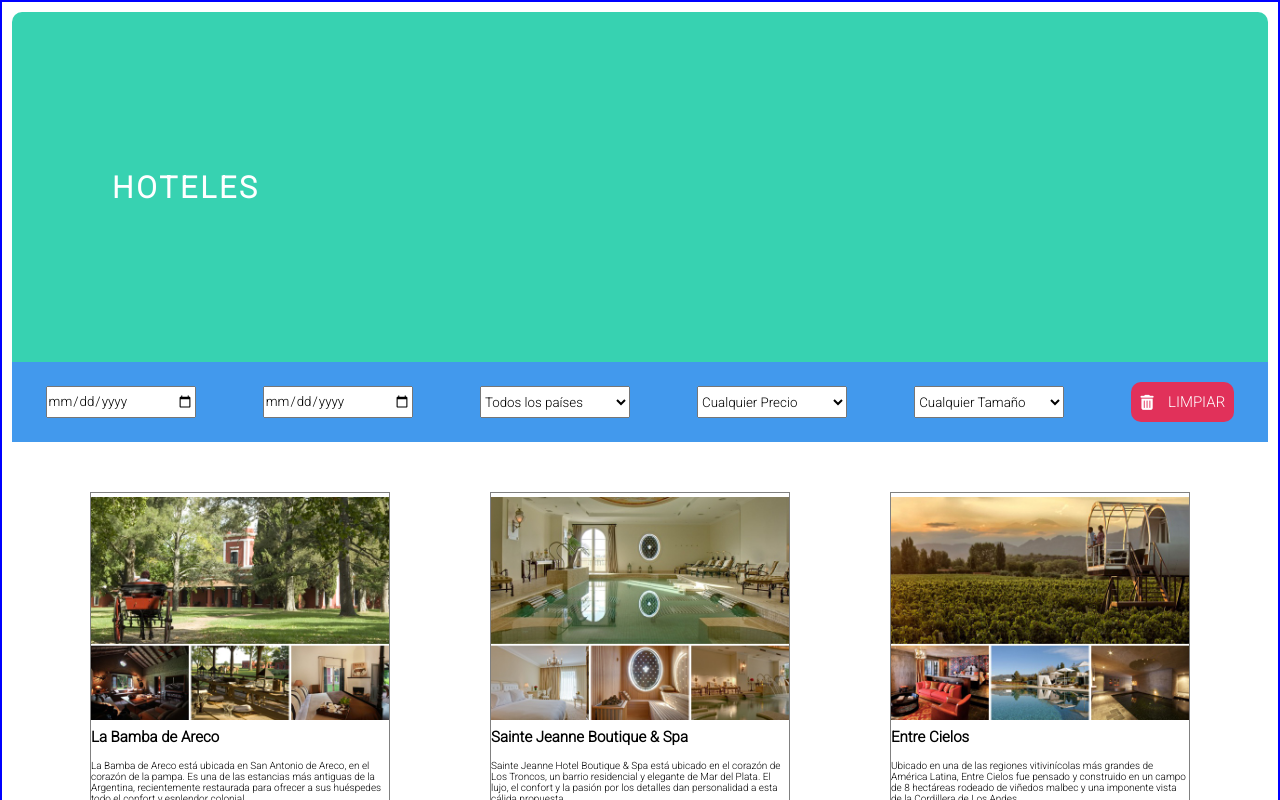
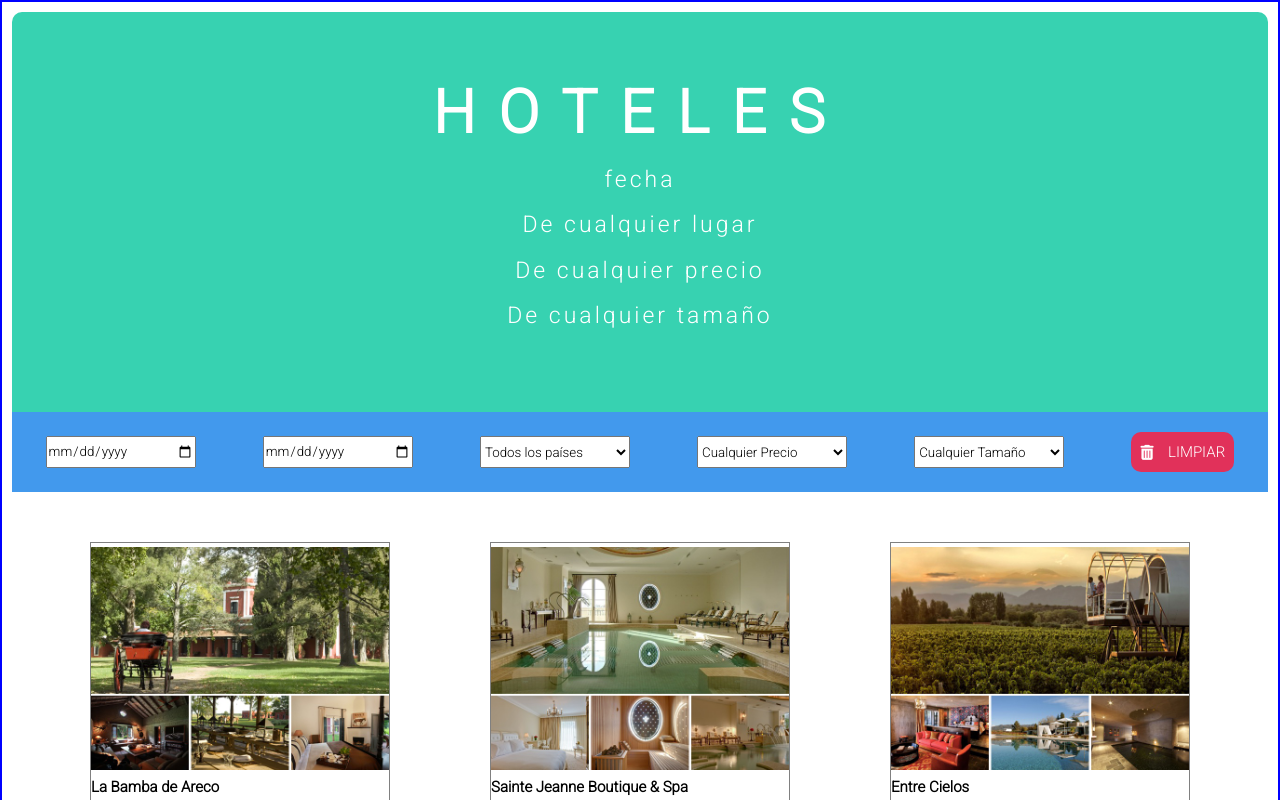
Before and after one commit to MGagiledevelopment/HOTELRESERVATION-PROJECT, a React (Create React App) app: page / in a window 1280 px wide. Shown: the top 800 px of the page. Built offline with nearby package versions, Linux system fonts and the light colour scheme.

Commit message:
filtros en header

```diff
--- a/src/App.jsx
+++ b/src/App.jsx
@@ -13,12 +13,20 @@ function App() {
 
  let [listaHoteles, setListaHoteles] = useState(hotelsData)
 
+ let [startDate, setStartDate] = useState(" ")
+//  console.log(startDate)
+
+
+
+
+ let [endDate, setEndDate] = useState(" ")
+//  console.log(endDate)
+
  let [country, setCountry] = useState("all")
 
  let [price, setPrice] = useState("all")
 
  let [size, setSize] = useState("all")
-
 
 
 
@@ -31,14 +39,14 @@ function App() {
 
   return (
     <div className="App">
-    <Header />
+    <Header filter={{country,price,size}}/>
     <Filters listaHotelesActualizada={actualizador}
              listaHoteles={listaHoteles}
-             filter={{country, price, size}}
-             setter={{setCountry,setPrice,setSize}} />
+             filter={{startDate, endDate, country, price, size}}
+             setter={{setStartDate, setEndDate ,setCountry,setPrice,setSize}} />
 
     <List listaHoteles={listaHoteles}
-          filter={{country, price, size}}/>
+          filter={{startDate, endDate,country, price, size}}/>
 
     </div>
   );
--- a/src/css/header.module.css
+++ b/src/css/header.module.css
@@ -1,17 +1,32 @@
 @import url(fonts.css);
 
-
+.title{
+font-size: 6rem;
+font-weight: bold;
+letter-spacing: 2.3rem;
+}
 .header{
     background-color: rgb( 55, 210, 177 );
     width: 100%;
-    height: 35rem;
+    height: 40rem;
     border-top-left-radius:1rem;
     border-top-right-radius:1rem;
     color:white;
     display:flex;
+    flex-direction: column;
     align-items: center;
-    padding-left: 10rem;
+    justify-content: center;
     font-family: 'Roboto', sans-serif;
     letter-spacing: 0.3rem;
-    font-size: 3rem;
+    font-size: 2.3rem;
 }
+
+.filters{
+ /* border:1px solid red; */
+ height: 20rem;
+ display: flex;
+ flex-direction: column;
+align-items: center;
+ justify-content: space-evenly;
+
+}
--- a/src/main-components/Filters.jsx
+++ b/src/main-components/Filters.jsx
@@ -1,23 +1,21 @@
 import React from "react";
 import FiltersStyles from "../css/filters.module.css";
-import InputStartDate from "../sub-components/InputStartDate"
-import InputEndDate from "../sub-components/InputEndDate"
+import InputStartDate from "../sub-components/InputStartDate";
+import InputEndDate from "../sub-components/InputEndDate";
 import SelectCountry from "../sub-components/SelectCountry";
 import SelectPrice from "../sub-components/SelectPrice";
 import SelectSize from "../sub-components/SelectSize";
 import Button from "../sub-components/Button";
 
 export default function Filters(props) {
-
   return (
     <div className={FiltersStyles.filters}>
-      <InputStartDate/>
-      <InputEndDate/>
+      <InputStartDate startDate={props.filter.startDate} setStartDate={props.setter.setStartDate} />
+      <InputEndDate endDate={props.filter.endDate} setEndDate={props.setter.setEndDate}/>
 
       <SelectCountry
         inputValue={props.filter.country}
         setCountry={props.setter.setCountry}
-
       />
       <SelectPrice
         inputValue={props.filter.price}
@@ -26,14 +24,17 @@ export default function Filters(props) {
       <SelectSize
         inputValue={props.filter.size}
         setSize={props.setter.setSize}
-
       />
       <Button
         listaHotelesActualizada={props.listaHotelesActualizada}
         hotelList={props.listaHoteles}
-      setPrice={ props.setter.setPrice}
+        setStartDate={props.setter.setStartDate}
+        setEndDate={props.setter.setEndDate}
+        setPrice={props.setter.setPrice}
         setCountry={props.setter.setCountry}
-              setSize={props.setter.setSize} />
+        setSize={props.setter.setSize}
+
+      />
     </div>
   );
 }
--- a/src/main-components/Header.jsx
+++ b/src/main-components/Header.jsx
@@ -1,10 +1,19 @@
 import React from "react"
 import HeaderStyles from "../css/header.module.css"
+import { showCountry } from "../utils"
+import { showPrice } from "../utils"
+import { showSize } from "../utils"
 
-export default function Header () {
+export default function Header (props) {
     return (
-        <div >
-        <h1 className={HeaderStyles.header}>HOTELES </h1>
+        <div className={HeaderStyles.header}>
+        <h1 className={HeaderStyles.title} >HOTELES </h1>
+        <div className={HeaderStyles.filters}>
+        <div>fecha</div>
+        <div>{showCountry(props.filter.country)}</div>
+        <div>{showPrice(props.filter.price)}</div>
+        <div>{showSize(props.filter.size)}</div>
+        </div>
         </div>
     )
 }
--- a/src/main-components/List.jsx
+++ b/src/main-components/List.jsx
@@ -8,12 +8,12 @@ export default function List(props) {
 
    let filteredHotel = filterHotels(
       props.listaHoteles,
+      props.filter.startDate,
+      props.filter.endDate,
       props.filter.country,
       props.filter.price,
       props.filter.size
    )
-// console.log(props.filter.size)
-
 
 
   if (filteredHotel.length !== 0) {
--- a/src/sub-components/Button.jsx
+++ b/src/sub-components/Button.jsx
@@ -6,9 +6,12 @@ import FiltersStyles from "../css/filters.module.css"
 
 export default function Button(props) {
     const reset = () =>{
+    props.setStartDate('')
+    props.setEndDate('')
     props.setCountry('all')
     props.setSize('all')
     props.setPrice('all')
+
 
     Swal.fire({
         icon:'info',
--- a/src/sub-components/InputEndDate.jsx
+++ b/src/sub-components/InputEndDate.jsx
@@ -1,6 +1,22 @@
 import React from "react"
 import FiltersStyles from "../css/filters.module.css"
-export default function InputEndDate () {
-    return <input type="date" className={FiltersStyles.filter}/>
 
-}
+
+
+export default function InputEndDate ({endDate, setEndDate}) {
+
+    const handleDate = (e) => {
+
+        const inputDate = e.target.value
+
+
+        const newDate = new Date(inputDate+"T00:00:00").getTime() // el timestamp se agrega para que se regularice el desfasaje de tiempo
+
+
+        setEndDate(inputDate)
+
+    }
+
+    return <input type="date" className={FiltersStyles.filter} onChange={handleDate}   value={endDate}
+    />
+    }
--- a/src/sub-components/InputStartDate.jsx
+++ b/src/sub-components/InputStartDate.jsx
@@ -1,12 +1,29 @@
-import React from "react"
-import FiltersStyles from "../css/filters.module.css"
+import React from "react";
+import FiltersStyles from "../css/filters.module.css";
+
+export default function InputStartDate({ startDate, setStartDate }) {
+  //usé DES-ESTRUCTURING EN ESTE CASO PARA LLAMAR A LAS PROPS //
+
+  const handleDate = (e) => {
+
+   const fechaInput = e.target.value
 
 
-export default function InputDate (){
-    return(
-        <>
-        <input type="date" className={FiltersStyles.filter}/>
+   const fechaCreada = new Date(fechaInput+"T00:00:00").getTime() // el timestamp se agrega para que se regularice el desfasaje de tiempo
 
-        </>
-    )
+
+   setStartDate(fechaInput)
+
+  };
+
+  return (
+    <>
+      <input
+        type="date"
+        className={FiltersStyles.filter}
+        onChange={handleDate}
+        value={startDate}
+      />
+    </>
+  );
 }
--- a/src/utils.js
+++ b/src/utils.js
@@ -1,13 +1,11 @@
 // import { hotelsData } from "./back-info";
 
 export const sizeTransformer = (size) => {
- if (size <10){
-   return "Pequeño"
- } else if ( size >= 10 && size < 20){
-   return "Mediano"
-
- } else return "Grande"
-
+  if (size < 10) {
+    return "Pequeño";
+  } else if (size >= 10 && size < 20) {
+    return "Mediano";
+  } else return "Grande";
 };
 
 export const priceTransformer = (price) => {
@@ -33,44 +31,96 @@ export const priceTransformer = (price) => {
 
 // }
 
-
-export let  filterHotels = (
+export let filterHotels = (
   arrayHotels,
+  startDate,
+  endDate,
   country,
   price,
   size
-) =>{
+) => {
+  const filteredArray = arrayHotels
+
+    .filter(function (hotel) {
+      console.log(
+        "esta es la fecha DESDE del hotel: " + hotel.availabilityFrom
+      );
+      console.log("esta es la fecha DESDE del INPUT: " + startDate);
+      console.log("esta es la fecha HASTA del INPUT: " + endDate);
+
+      if (startDate === " " || endDate === " ") {
+        return hotel;
+      } else if (startDate <= endDate) {
+        return (
+          hotel.availabilityFrom <= endDate && hotel.availabilityTo >= startDate
+        );
+      } else return hotel;
+    })
+
+    .filter(function (hotel) {
+      if (country !== "all") {
+        return hotel.country === country;
+      }
+      return hotel;
+    })
+
+    .filter(function (hotel) {
+      if (price !== "all") {
+        let priceCategory = priceTransformer(price);
+        //  console.log(priceCategory)
+        return priceCategory === hotel.price;
+      }
+
+      return hotel;
+    })
+
+    .filter(function (hotel) {
+      if (size !== "all") {
+        let sizeCategory = sizeTransformer(hotel.rooms);
+
+        return sizeCategory === size;
+      }
+      return hotel;
+    });
+
+  return filteredArray;
+};
+
+//FUNCIONES PARA MOSTRAR FILTRO EN EL HEADER //
+
+//pais
+
+export let showCountry = (country) => {
+  if (country !== "all") {
+    return "En " + country;
+  } else return "De cualquier lugar";
+};
+
+// precio
+export let showPrice = (price) => {
+  let priceConversor = (valor) => {
+    if (valor === "$") {
+      return "De bajo precio";
+    } else if (valor === "$$" || valor === "$$$") {
+      return "De precio medio";
+    } else {
+      if (valor === "$$$$") {
+        return "De precio elevado";
+      }
+    }
+  };
+
+  if (price !== "all") {
+    return priceConversor(price);
+  } else return "De cualquier precio";
+};
 
 
-const filteredArray = arrayHotels
+//tamaño
 
-.filter(function(hotel){
- if (country !== "all") {
-   return hotel.country === country
- }
- return hotel
-})
-
-.filter(function(hotel){
- if(price !== "all"){
-   let priceCategory = priceTransformer(price)
-  //  console.log(priceCategory)
-   return priceCategory === hotel.price
- }
-
- return hotel
-})
-
-.filter(function(hotel){
-if(size !== "all"){
-  let sizeCategory = sizeTransformer(hotel.rooms)
-
-  return  sizeCategory === size
-}
-return hotel
-})
-
-
-return filteredArray
+export let showSize = (size) =>{
+  if (size !== "all"){
+    return "De tamaño " + size.toLowerCase()
+  } else return "De cualquier tamaño"
 
 }
```
Lines whose indentation alone changed are shown as unchanged.
